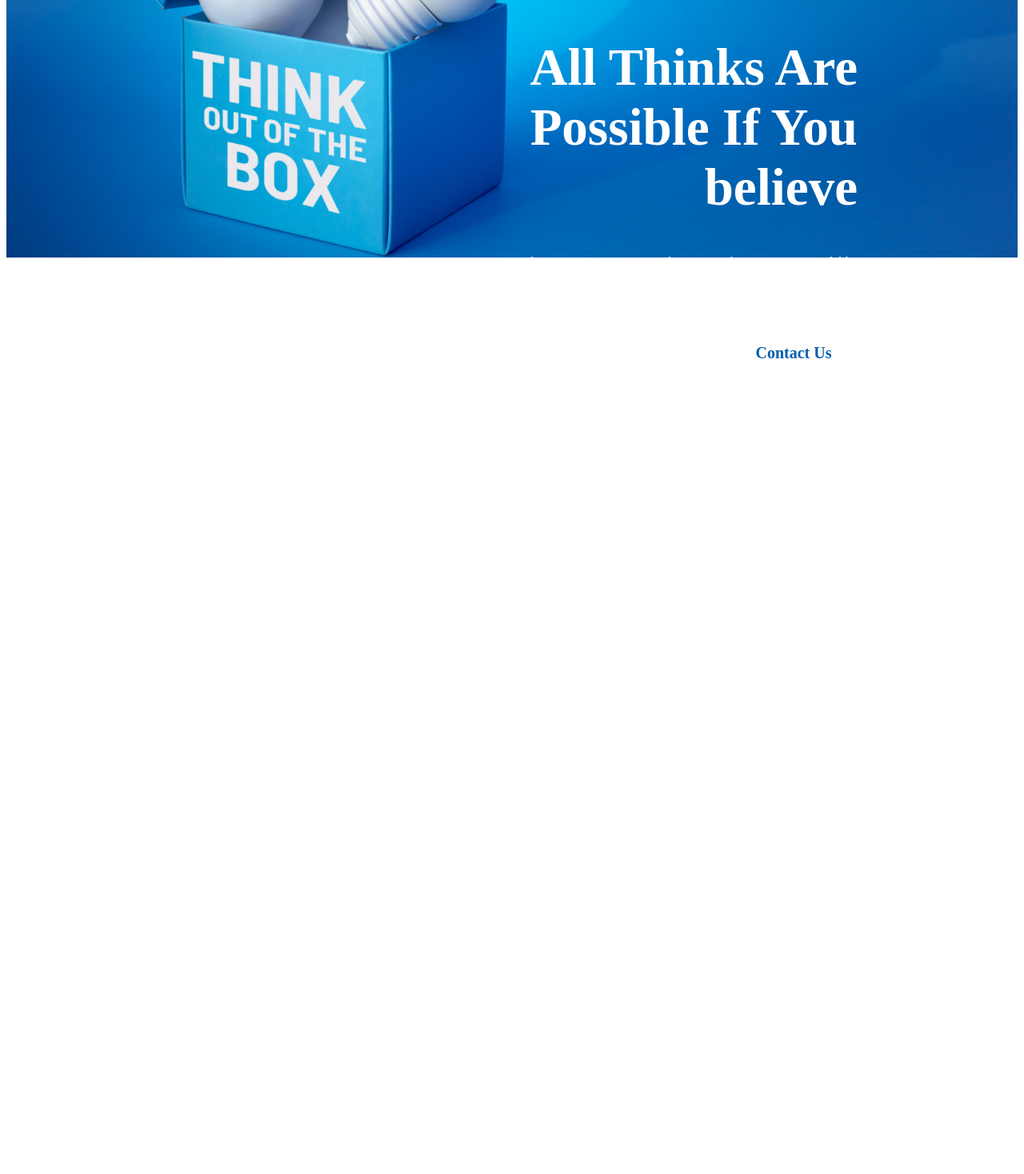
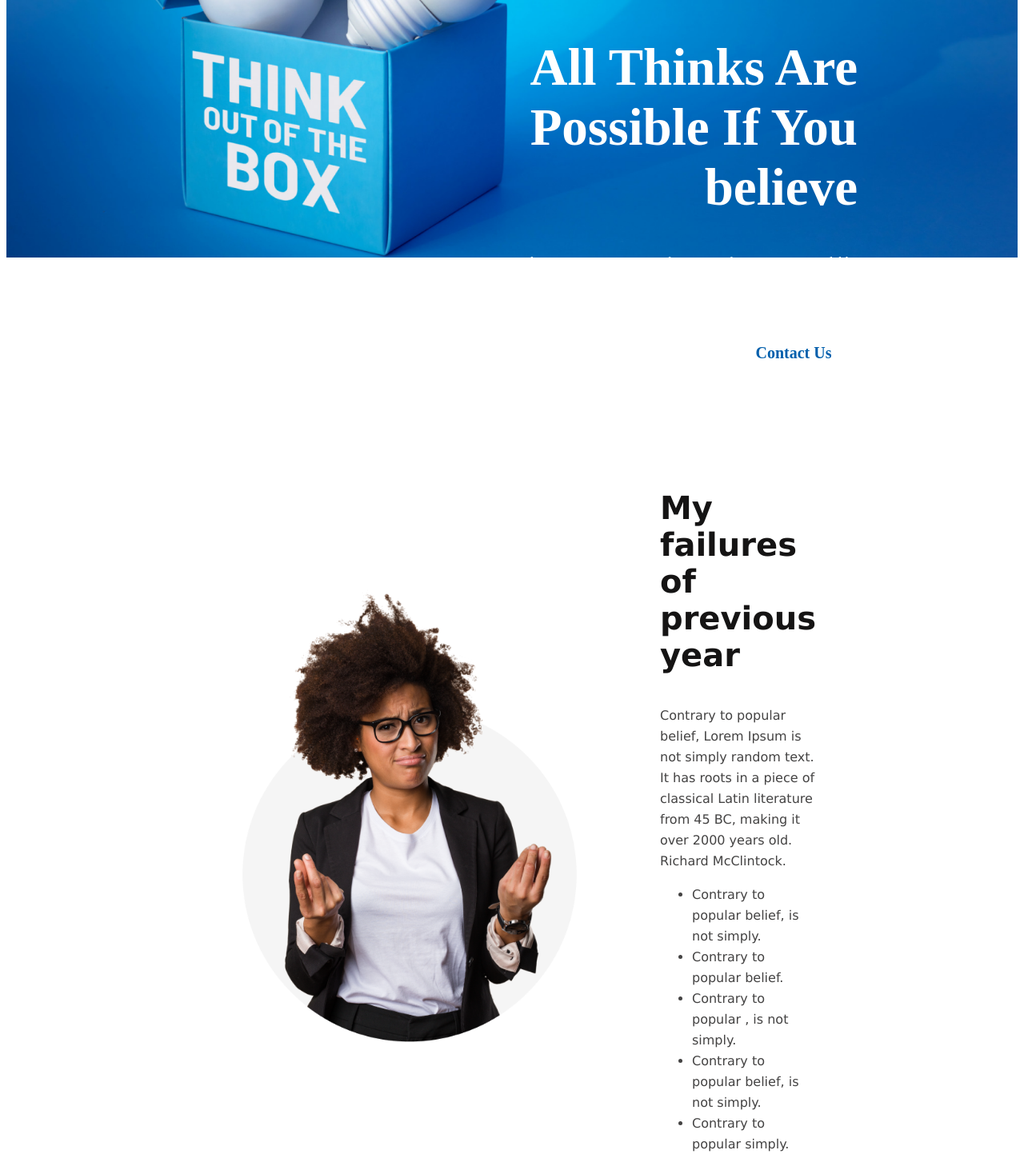
Before and after one commit to mamunshahriar/simple-website, a plain HTML site: page File/index.html in a window 1280 px wide. Shown: the part 324-1792 px from the top of the page at 80% size. Before the commit the page ends 800 px from the top, so only its background shows below. Drawn offline with Linux system fonts and the light colour scheme.

Commit message:
added images and writing content

```diff
--- a/File/Styles/style.css
+++ b/File/Styles/style.css
@@ -63,3 +63,51 @@ img {
 
 
 }
+
+.image-person {
+
+    width: 450px;
+    padding-left: 277px;
+    /* padding-top: 250px; */
+}
+
+.div-2 {
+
+
+    padding-right: 277px;
+    padding-top: 250px;
+    display: flex;
+    align-items: center;
+    gap: 90px;
+
+}
+
+.title-2 {
+
+    color: #151414;
+    font-family: Verdana, Geneva, Tahoma, sans-serif;
+    font-size: 40px;
+    font-style: normal;
+    font-weight: 700;
+    line-height: normal;
+}
+
+.para-2 {
+
+    color: #444343;
+    font-family: Verdana, Geneva, Tahoma, sans-serif;
+    font-size: 16px;
+    font-style: normal;
+    font-weight: 400;
+    line-height: 26px;
+}
+
+.list-1 {
+
+    color: #444343;
+    font-family: Verdana, Geneva, Tahoma, sans-serif;
+    font-size: 16px;
+    font-style: normal;
+    font-weight: 400;
+    line-height: 26px;
+}
--- a/File/index.html
+++ b/File/index.html
@@ -33,6 +33,31 @@
         </div>
 
 
+        <div class="div-2">
+
+            <img class="image-person" src="/images/person.png" alt="">
+
+
+        <div class="writting-content">
+
+
+            <h3 class="title-2">My failures of previous year</h3>
+            <p class="para-2">Contrary to popular belief, Lorem Ipsum is not simply random text. It has roots in a piece of classical Latin literature from 45 BC, making it over 2000 years old. Richard McClintock.</p>
+
+            <ul class="list-1">
+                <li>Contrary to popular belief, is not simply.</li>
+                <li>Contrary to popular belief.</li>
+                <li>Contrary to popular , is not simply.</li>
+                <li>Contrary to popular belief, is not simply.</li>
+                <li>Contrary to popular simply.</li>
+            </ul>
+        </div>
+
+
+        </div>
+
+
+
 
 
     </header>
```
